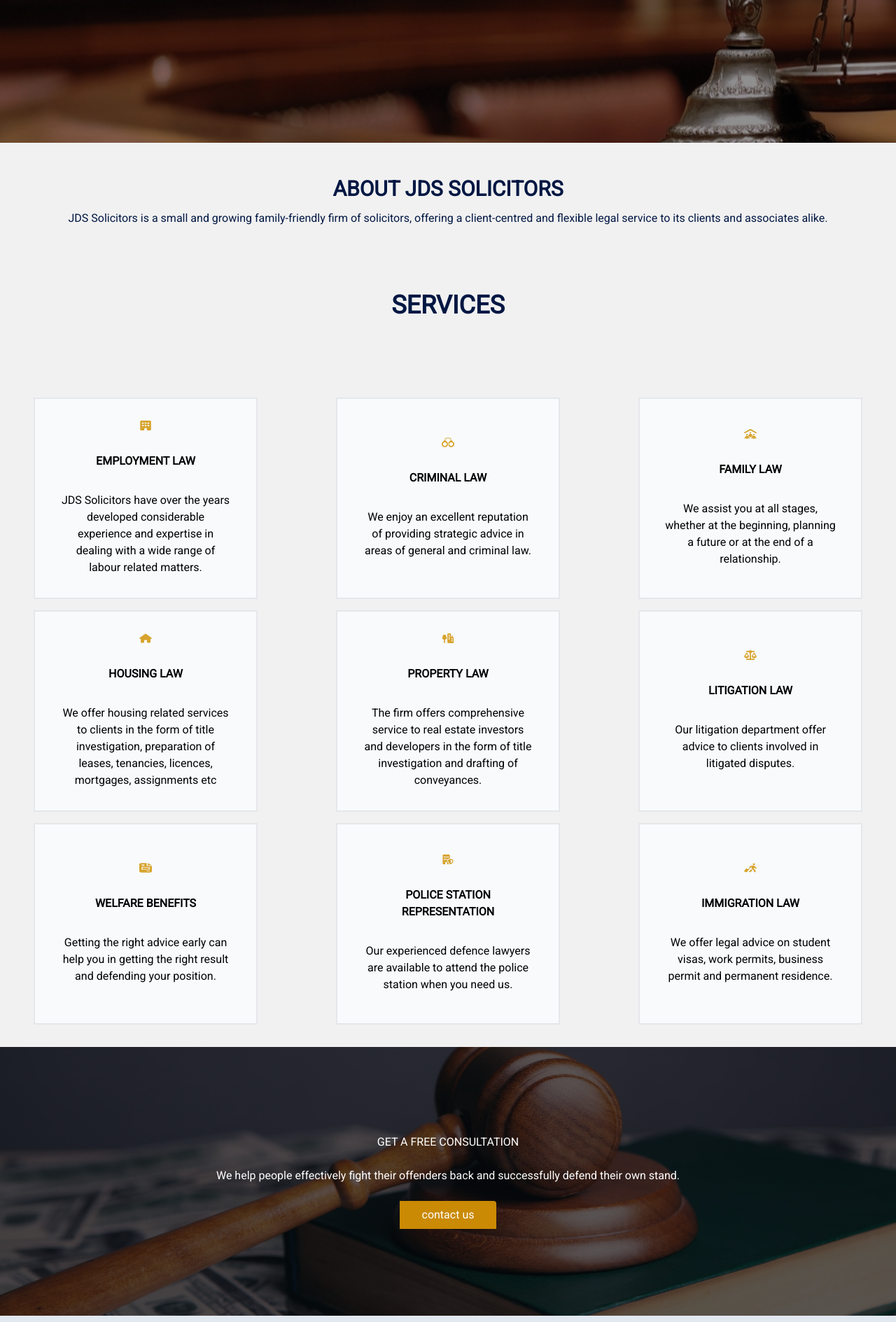
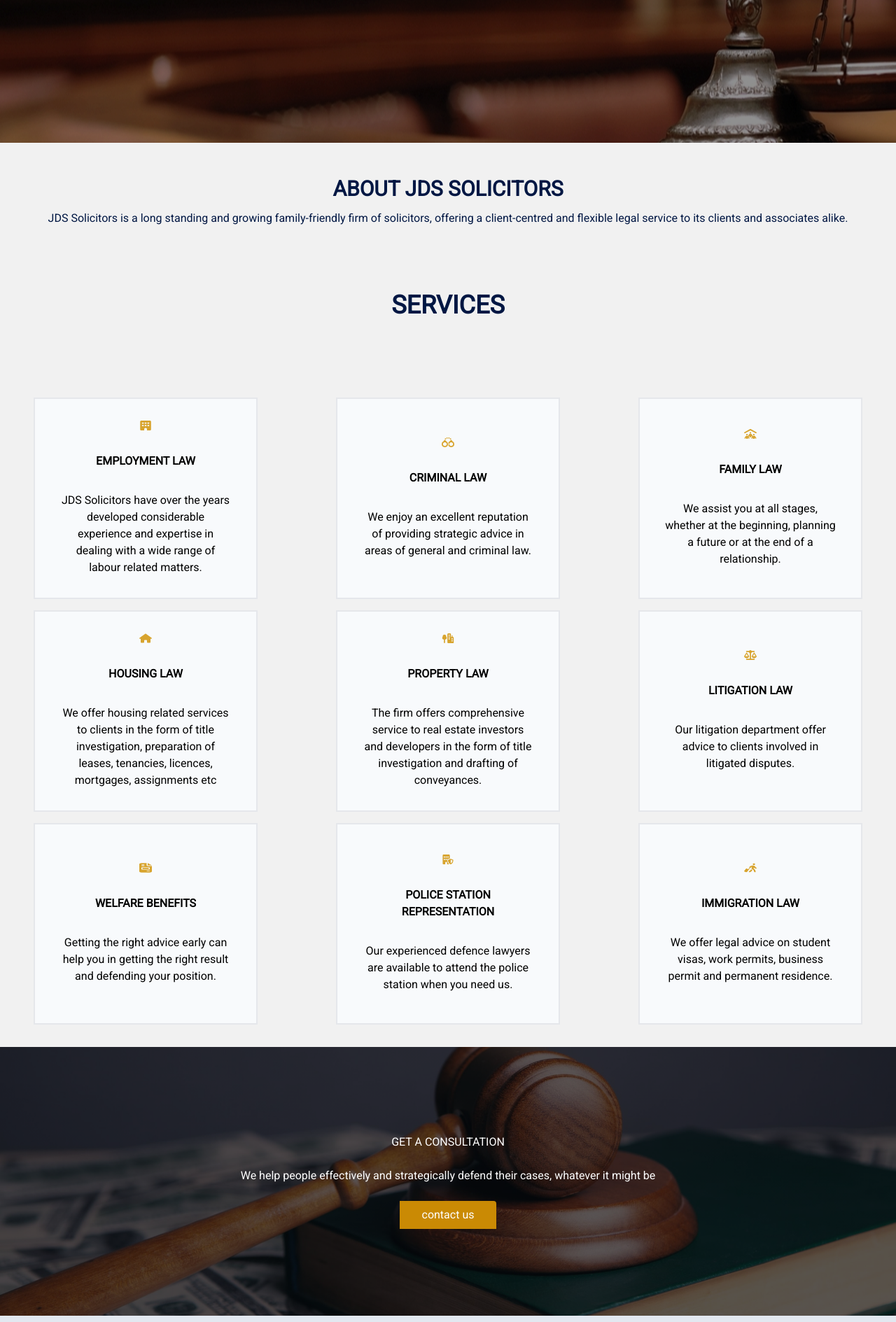
Before and after one commit to coolrass1/jdswebsiteapp, a Next.js app: page / in a window 1280 px wide. Shown: the part 888-2777 px from the top of the page at 70% size. Built offline with nearby package versions, Linux system fonts and the light colour scheme.

Commit message:
2025 update v2

```diff
--- a/app/components/Services.jsx
+++ b/app/components/Services.jsx
@@ -25,7 +25,7 @@ const Services = () => {
         ABOUT JDS SOLICITORS
       </h1>
       <p className=" text-center  mb-3  text-secondary ">
-        JDS Solicitors is a small and growing family-friendly firm of
+        JDS Solicitors is a long standing and growing family-friendly firm of
         solicitors, offering a client-centred and flexible legal service to its
         clients and associates alike.
       </p>
@@ -54,10 +54,9 @@ const Services = () => {
           className="absolute inset-0 text-center text-white flex flex-col gap-6 justify-center items-center "
           style={{ backgroundColor: "rgba(0, 0, 0, 0.5)" }}
         >
-          <h1 className="text-center">GET A FREE CONSULTATION</h1>
+          <h1 className="text-center">GET A CONSULTATION</h1>
           <p>
-            We help people effectively fight their offenders back and
-            successfully defend their own stand.
+            We help people  effectively and strategically defend their cases, whatever it might be
           </p>
           <button className="px-8 py-2 bg-yellow-600 rounded-se text-white">
             contact us{" "}
```
